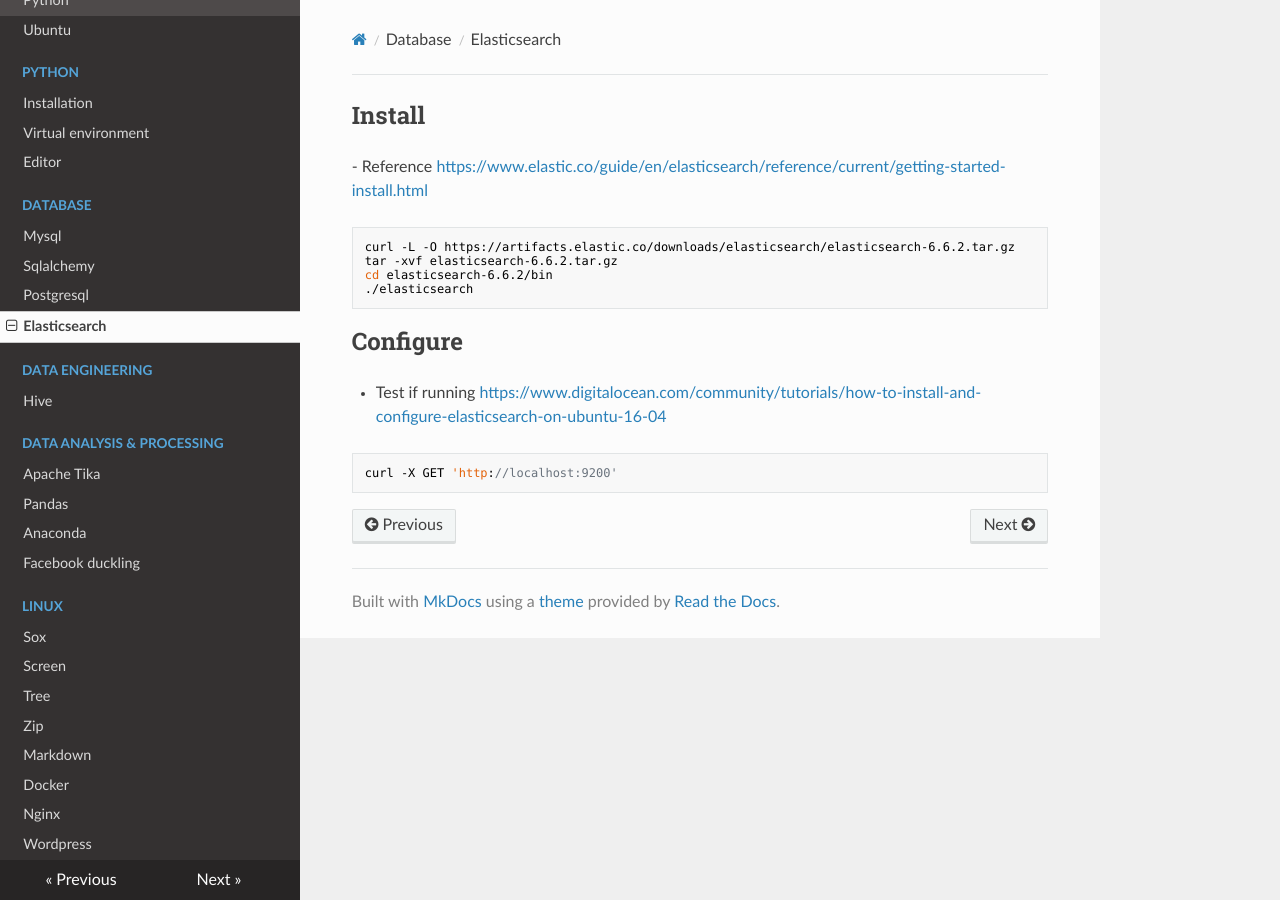
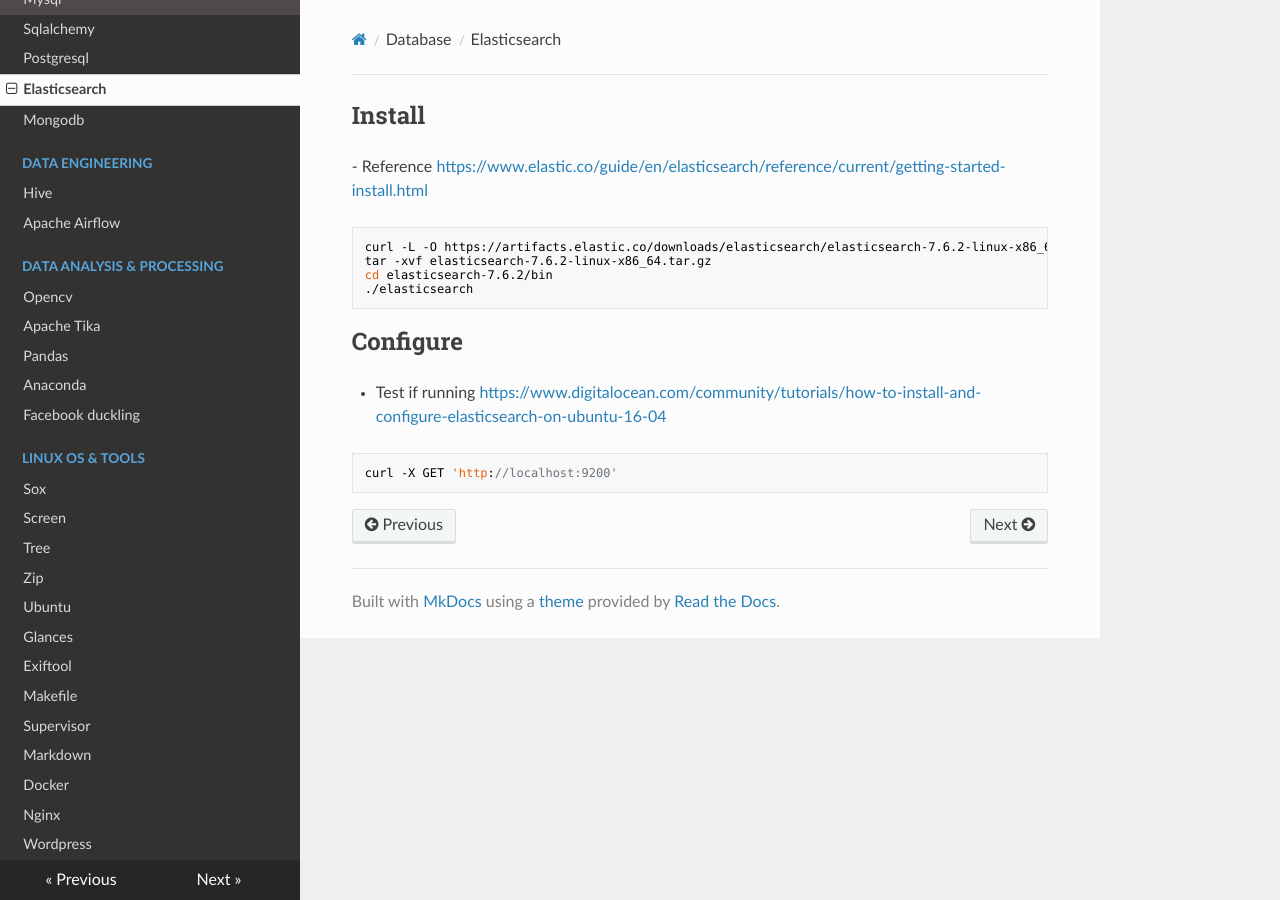
Before and after one commit to rajarshig/MyReference, an MkDocs documentation site: the page built from docs/elasticsearch.md, in a window 1280 px wide. Built offline with MkDocs 1.6.1, drawn with Linux system fonts in a browser that asks for light colours; nearby versions of some CDN libraries; old or Windows-style settings are respelled for this version of MkDocs.

Commit message:
new contents & related mkdocs.yml update

````diff
--- a/docs/elasticsearch.md
+++ b/docs/elasticsearch.md
@@ -3,9 +3,9 @@
 Reference
 [https://www.elastic.co/guide/en/elasticsearch/reference/current/getting-started-install.html](https://www.elastic.co/guide/en/elasticsearch/reference/current/getting-started-install.html)
 ```
-curl -L -O https://artifacts.elastic.co/downloads/elasticsearch/elasticsearch-6.6.2.tar.gz
-tar -xvf elasticsearch-6.6.2.tar.gz
-cd elasticsearch-6.6.2/bin
+curl -L -O https://artifacts.elastic.co/downloads/elasticsearch/elasticsearch-7.6.2-linux-x86_64.tar.gz
+tar -xvf elasticsearch-7.6.2-linux-x86_64.tar.gz
+cd elasticsearch-7.6.2/bin
 ./elasticsearch
 ```
 
--- a/mkdocs.yml
+++ b/mkdocs.yml
@@ -9,33 +9,45 @@ pages:
       - Linux: linux_cheatsheet.md
       - Jupyter: jupyter_cheatsheet.md
       - Git: git_cheatsheet.md
-      - Python: python_cheatsheet.md
       - Ubuntu: ubuntu_cheatsheet.md
+      - Django: django-cheatsheet.md
+    - Golang:
+      - General: golang.md
+      - Buffalo: golang_buffalo.md
     - Python:
       - Installation: python-installation.md
       - Virtual environment: python-virtual-environment.md
       - Editor: python-editor.md
+      - Pytest: pytest.md
+      - Logging: python-logging.md
+      - General: python.md
 
     - Database:
       - Mysql: mysql.md
       - Sqlalchemy: sqlalchemy.md
       - Postgresql: postgresql.md
       - Elasticsearch: elasticsearch.md
-
+      - Mongodb: mongodb.md
     - Data Engineering:
       - Hive: hive.md
-
+      - Apache Airflow: apache_airflow.md
 
     - Data analysis & processing:
+      - Opencv: opencv.md
       - Apache Tika: apache_tika.md
       - Pandas: pandas.md
       - Anaconda: anaconda.md
       - Facebook duckling: facebook_duckling.md
-    - Linux:
+    - Linux OS & Tools:
       - Sox: sox.md
       - Screen: linux_screen.md
       - Tree: linux_tree.md
       - Zip: linux_zip.md
+      - Ubuntu: ubuntu.md
+      - Glances: glances.md
+      - Exiftool: exiftool.md
+      - Makefile: makefile.md
+      - Supervisor: supervisor.md
 
     - Markdown: markdown.md
     - Docker: docker.md
````
Also changed, not shown: docs/elk.md (added, +90 -0 lines), docs/learning-tableau.md (+3 -0 lines), docs/tensorflow.md (+1 -1 lines).
